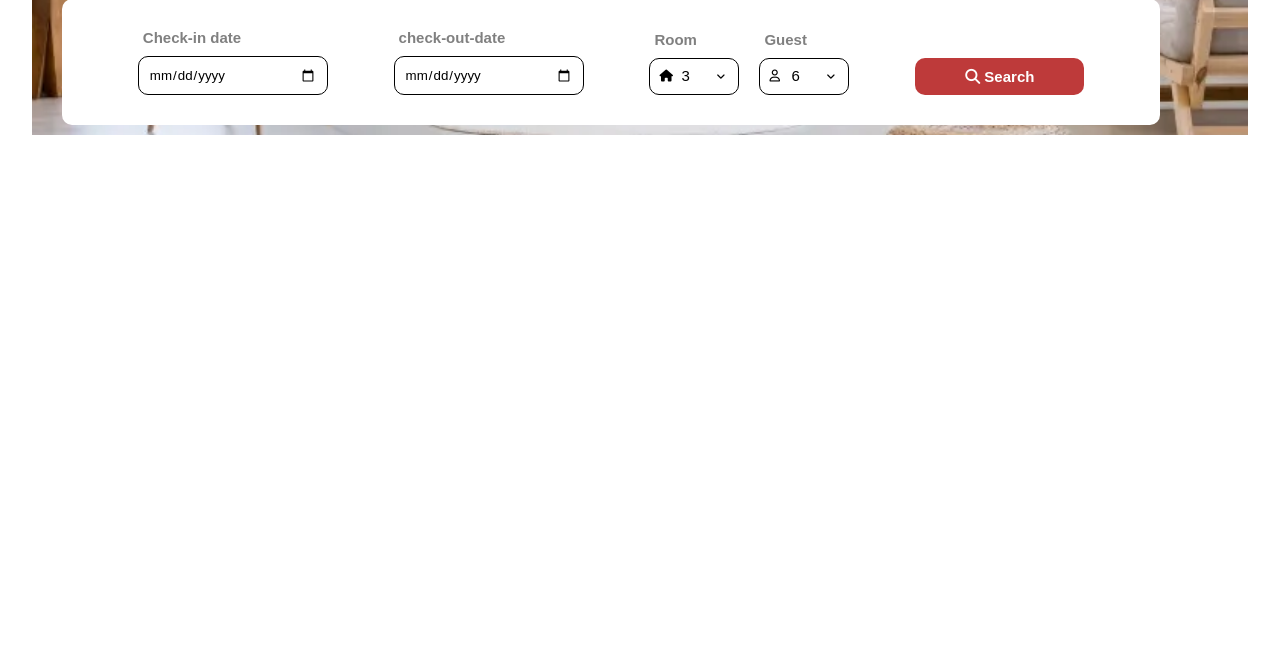
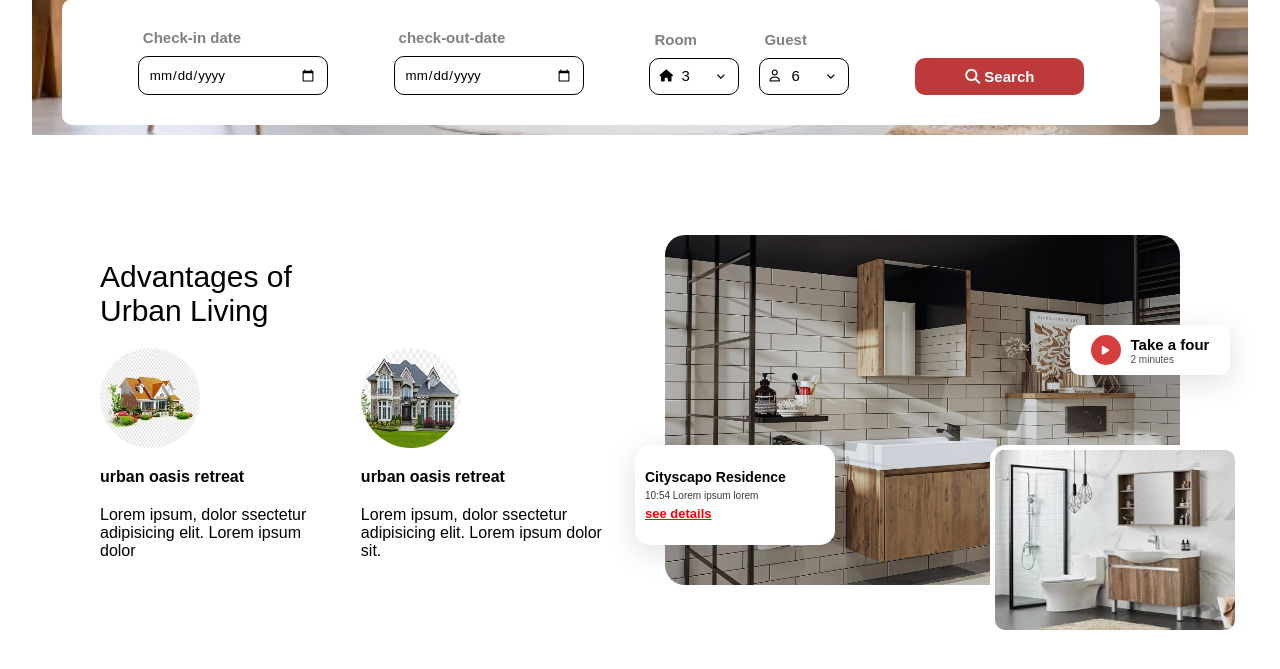
Before and after one commit to Safarli2904/task-9, a plain HTML site: page index.html in a window 1280 px wide. Shown: the part 517-1186 px from the top of the page. Before the commit the page ends 800 px from the top, so only its background shows below. Drawn offline with Linux system fonts and the light colour scheme; a web font is replaced by a local one.

Commit message:
advantages container added

```diff
--- a/index.html
+++ b/index.html
@@ -1,16 +1,19 @@
 <!DOCTYPE html>
 <html lang="en">
   <head>
-    <meta charset="UTF-8">
-    <meta name="viewport" content="width=device-width, initial-scale=1.0">
+    <meta charset="UTF-8" />
+    <meta name="viewport" content="width=device-width, initial-scale=1.0" />
     <title>Document</title>
     <link
       href="https://fonts.googleapis.com/css2?family=Dancing+Script:wght@400..700&family=Roboto:ital,wght@0,100;0,300;0,400;0,500;0,700;0,900;1,100;1,300;1,400;1,500;1,700;1,900&family=Yuji+Mai&display=swap"
       rel="stylesheet"
     />
     <link
-    <link rel="stylesheet" href="https://cdnjs.cloudflare.com/ajax/libs/font-awesome/6.7.1/css/all.min.css">
-    <link rel="stylesheet" href="/style.css">
+      <link
+      rel="stylesheet"
+      href="https://cdnjs.cloudflare.com/ajax/libs/font-awesome/6.7.1/css/all.min.css"
+    />
+    <link rel="stylesheet" href="/style.css" />
   </head>
   <body>
     <div class="nawbar">
@@ -21,42 +24,76 @@
         <li>Online Experiences</li>
         <button>Sign Up</button>
       </ul>
-        <div class="naw-icon"> <i class="fa-solid fa-bars"></i></div>
+      <div class="naw-icon"><i class="fa-solid fa-bars"></i></div>
     </div>
     <div class="main-img">
       <div class="find-text">Find Your Perfect Urban Rental</div>
       <div class="search-container">
         <div class="input-group">
           <label for="check-in">Check-in date</label>
-                <input type="date" name="" id="check-in">
+          <input type="date" name="" id="check-in" />
         </div>
         <div class="input-group">
           <label for="check-out">check-out-date</label>
-                <input type="date" name="" id="check-out">
+          <input type="date" name="" id="check-out" />
         </div>
         <div class="input-group-2">
           <div class="input-group-items">
             <label for="rooms">Room</label>
-                    <input type="number" name="" id="rooms">
+            <input type="number" name="" id="rooms" />
             <i class="user fa-solid fa-house"></i>
             <span>3</span>
-                    <i class=" angle fa-solid fa-angle-down"></i>
-
+            <i class="angle fa-solid fa-angle-down"></i>
           </div>
           <!-- </div> -->
           <!-- <div class="input-group"> -->
           <div class="input-group-items">
-                    <label for="guest">  Guest</label>
-                    <input type="number" name="" id="guest" >
-                    <i class=" user fa-regular fa-user"></i>
+            <label for="guest"> Guest</label>
+            <input type="number" name="" id="guest" />
+            <i class="user fa-regular fa-user"></i>
             <span>6</span>
-                    <i class=" angle fa-solid fa-angle-down"></i>
+            <i class="angle fa-solid fa-angle-down"></i>
           </div>
         </div>
         <div class="search-button">
           <button>
             <i class="fa-solid fa-magnifying-glass"></i>
-                Search</button></div>
+            Search
+          </button>
+        </div>
+      </div>
+    </div>
+    <div class="advantages-container">
+        <div class="advantages-text">
+            <p>Advantages of Urban Living</p>
+            <div class="text-end">
+                <div class="end-left">
+                    <img src="/assets/home-img.jpeg" alt="">
+                    <h4>urban  oasis retreat</h4>
+                    <span>Lorem ipsum, dolor ssectetur adipisicing elit. Lorem ipsum dolor </span>
+                </div>
+                <div class="end-right">
+                    <img src="/assets/home-img-2.jpeg" alt="">
+                    <h4>urban  oasis retreat</h4>
+                    <span>Lorem ipsum, dolor ssectetur adipisicing elit. Lorem ipsum dolor sit. </span>
+                </div>
+            </div>
+        </div>
+        <div class="advantages-img">
+           <img  src="/assets/bath4.webp" alt="">
+           <div class="absolute-img"><img src="/assets/bath-img-2.jpeg" alt=""></div>
+           <div class="absolute-box-1">
+            <div class="icon-box"><i class="fa-solid fa-play"></i></div>
+            <div class="icon-box-text">
+                <p>Take a four</p>
+                <span>2 minutes</span>
+            </div>
+           </div>
+           <div class="absolute-box-2">
+               <h5>Cityscapo Residence</h5>
+               <span>10:54 Lorem ipsum lorem</span>
+               <a href="">see details</a>
+           </div>
         </div>
     </div>
   </body>
--- a/style.css
+++ b/style.css
@@ -141,7 +141,161 @@
         font-size: 15px;
     }
 }
-@media(max-width:700px){
+
+.advantages-container{
+    display: flex;
+    padding: 100px;
+   justify-content: center;
+   align-items: center;
+   gap: 50px;
+
+
+}
+.advantages-text{
+    display: flex;
+    flex-direction: column;
+    gap: 20px;
+    width: 50%;
+    p{
+        font-size: 30px;
+        font-weight: 500;
+        width: 250px;
+    }
+
+}
+.text-end{
+    display: flex;
+    gap: 20px;
+}
+.end-left{
+    display: flex;
+    flex-direction: column;
+    gap: 20px;
+    img{
+        width: 100px;
+        height: 100px;
+        border-radius: 50%;
+    }
+}
+.end-right{
+    display: flex;
+    flex-direction: column;
+    gap: 20px;
+    img{
+        width: 100px;
+        height: 100px;
+        border-radius: 50%;
+    }
+}
+
+.advantages-img{
+    width: 50%;
+    height: 350px;
+    position: relative;
+ img{
+    width: 100%;
+    height:350px;
+    border-radius: 20px;
+ }
+}
+.absolute-img{
+    img{
+        width: 250px;
+        height: 190px;
+        z-index: 1;
+        position: absolute;
+        bottom: -50px;
+        right: -60px;
+        border: 5px solid white;
+        border-radius: 15px;
+    }
+}
+.absolute-box-1{
+    position: absolute;
+    width: 160px;
+    height: 50px;
+    background-color: white;
+    border-radius: 10px;
+    display: flex;
+    align-items: center;
+    justify-content: center;
+    gap: 10px;
+    top: 90px;
+    right: -50px;
+    box-shadow: rgba(100, 100, 111, 0.2) 0px 7px 29px 0px;
+}
+.icon-box{
+    width: 30px;
+    height: 30px;
+    border-radius: 50%;
+    background-color: rgb(214, 61, 61);
+    display: flex;
+    align-items: center;
+    justify-content: center;
+    i{
+        color: white;
+        font-size: 10px;
+    }
+
+}
+.icon-box-text{
+    display: flex;
+    flex-direction: column;
+    gap: 1px;
+    p{
+        font-size: 15px;
+        font-weight: 600;
+    }
+    span{
+        font-size: 10px;
+        color: rgb(80, 78, 78);
+    }
+}
+.absolute-box-2{
+    position: absolute;
+    width: 200px;
+    height: 100px;
+    background-color: white;
+    display: flex;
+    flex-direction: column;
+    align-items: start;
+    padding-left: 10px;
+    gap: 5px;
+    justify-content: center;
+    border-radius: 15px;
+    bottom: 40px;
+    left: -30px;
+    box-shadow: rgba(100, 100, 111, 0.2) 0px 7px 29px 0px;
+    h5{
+        font-size: 14px;
+    }
+    span{
+        font-size: 10px;
+        color: rgb(58, 56, 56);
+
+    }
+    a{
+        color: red;
+        font-size: 13px;
+        font-weight: 600;
+    }
+}
+@media(max-width:986px){
+    .advantages-container{
+        flex-direction: column-reverse;
+        gap: 100px;
+        padding: 70px 70px;
+        height: auto;
+        align-items: start;
+    }
+    .absolute-img{
+      img{
+        width: 160px;
+        height: 180px;
+      }
+    }
+}
+@media(max-width:712px){
     .naw-list{
         display: none;
     }
@@ -149,4 +303,46 @@
         display: flex;
         font-size: 20px;
     }
+    .advantages-container{
+        gap: 0px;
+    }
+    .advantages-img{
+        img{
+            width: 400px;
+            height: 200px;
+        }
+    }
+    .absolute-img{
+        display: none;
+    }
+    .absolute-box-2{
+        bottom: 100px;
+        left: -50px;
+    }
+    .absolute-box-1{
+        right: -150px;
+    }
 }
+@media(max-width:530px){
+    .advantages-container{
+        padding: 50px 15px;
+    }
+    .absolute-box-2{
+        left: 20px;
+        width: 170px;
+    }
+    .absolute-box-1{
+        left: 255px;
+    }
+}
+@media(max-width:430px){
+    .advantages-img{
+        img{
+            width: 300px;
+            height: 200px;
+        }
+    }
+    .absolute-box-1{
+        left: 180px;
+    }
+}
```
Also changed, not shown: assets/bath-img-2.jpeg (added), assets/bath-img.jpg (added), assets/bath3.jpeg (added), assets/bath4.webp (added), assets/home-img-2.jpeg (added), assets/home-img.jpeg (added). Lines whose indentation alone changed are shown as unchanged.
